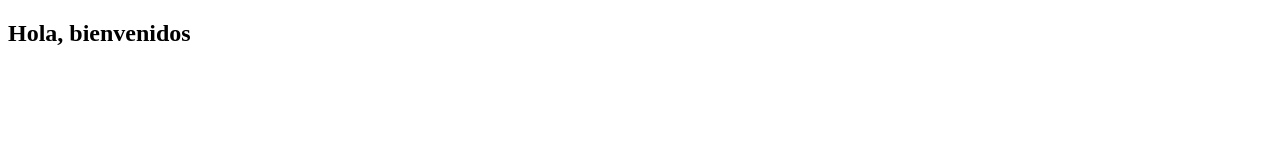
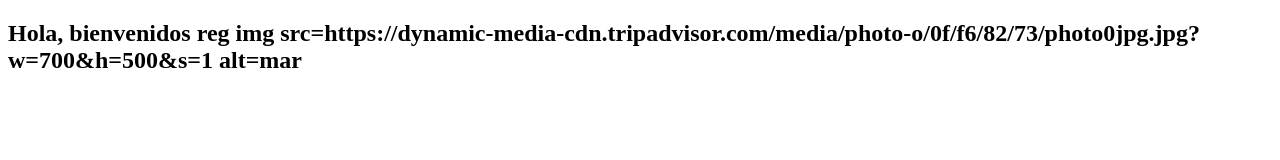
Before and after one commit to Julio-GaZa84/index.html, a plain HTML site: page index.html in a window 1280 px wide. Drawn offline with Linux system fonts and the light colour scheme.

Commit message:
Update index.html

```diff
--- a/index.html
+++ b/index.html
@@ -9,10 +9,7 @@
 
 <body>
     <h2> Hola, bienvenidos
-
-
-
-
+    <fi>reg  img src=https://dynamic-media-cdn.tripadvisor.com/media/photo-o/0f/f6/82/73/photo0jpg.jpg?w=700&h=500&s=1 alt=mar
 </body>
 
 </html>
```
